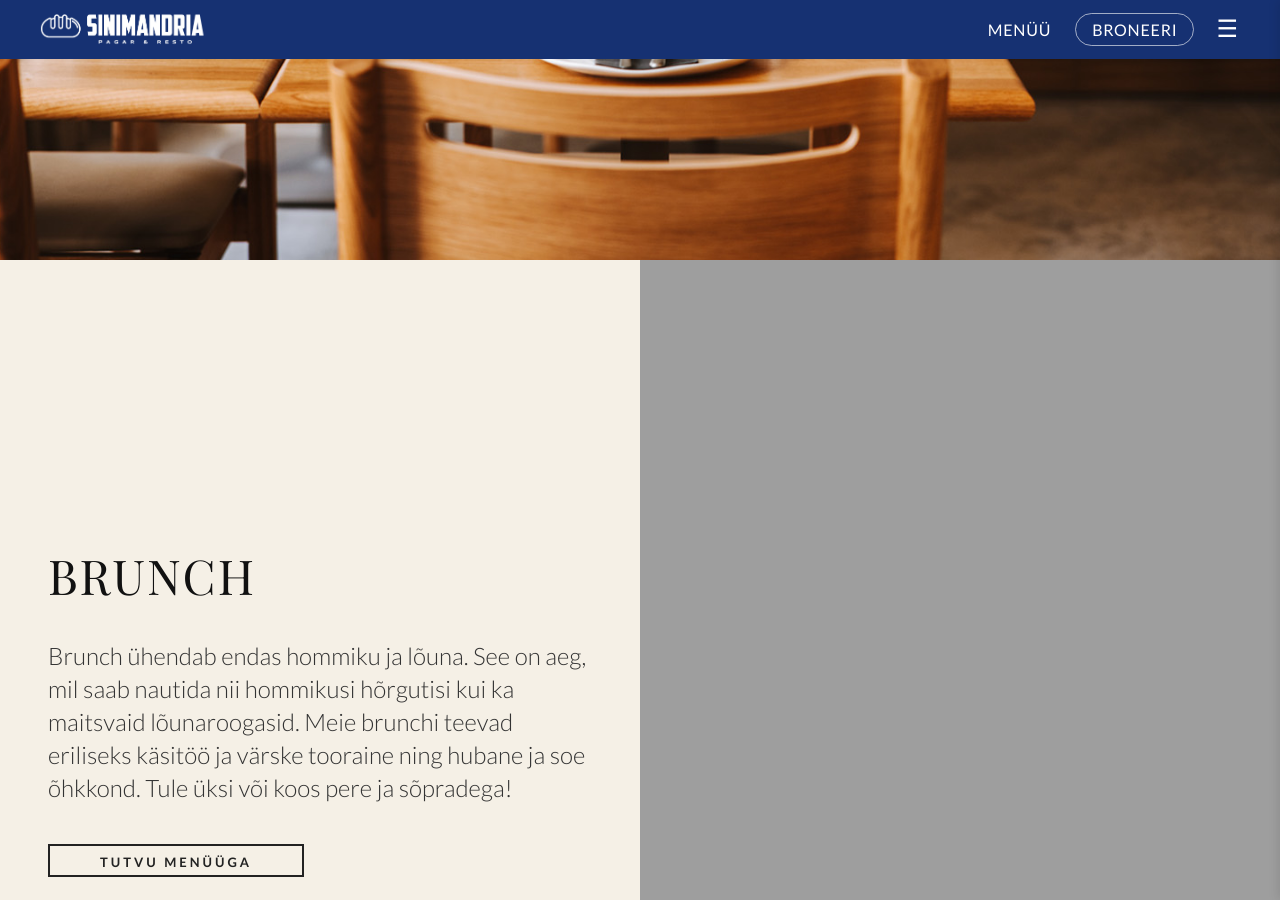
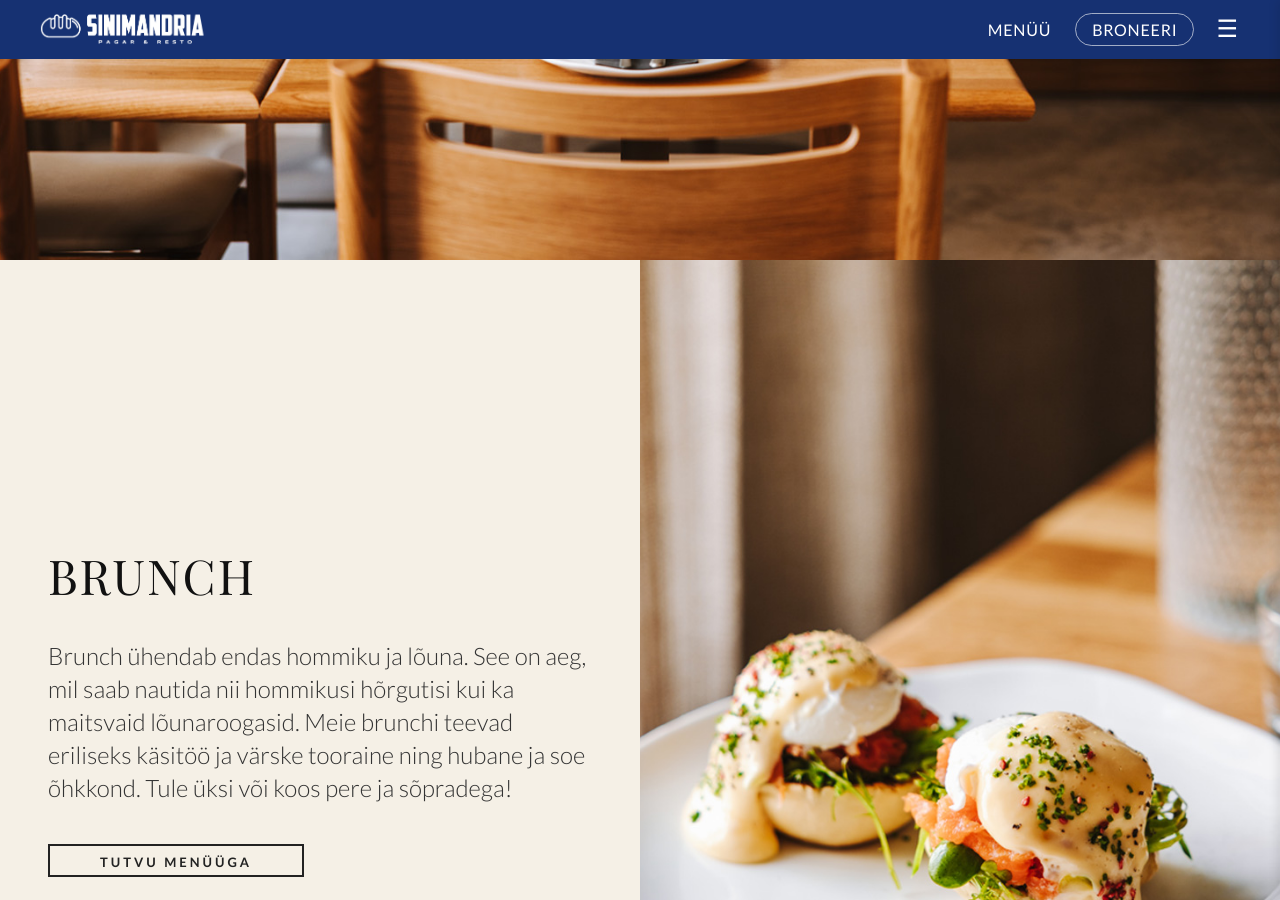
Before and after one commit to m-tu/sinimandria, a Jekyll site: the page built from pages/index.markdown, in a window 1280 px wide and 900 px high, scrolled down 640 px. Built offline with Jekyll 4.4.1, drawn with Linux system fonts in a browser that asks for light colours.

Commit message:
Update default.html

```diff
--- a/_layouts/default.html
+++ b/_layouts/default.html
@@ -29,7 +29,7 @@
           </p>
           <a href="{{ '/menu#brunch' | relative_url }}" class="section-link">TUTVU MENÜÜGA</a>
         </div>
-        <img src="{{ '/assets/images/eggs-benedict-sinimandria.png' | absolute_url }}" alt="Brunch Sinimandrias">
+        <img src="{{ '/assets/images/eggs-benedict-sinimandria.jpg' | absolute_url }}" alt="Brunch Sinimandrias">
       </section>
 
       <section class="section reverse-on-mobile">
```
